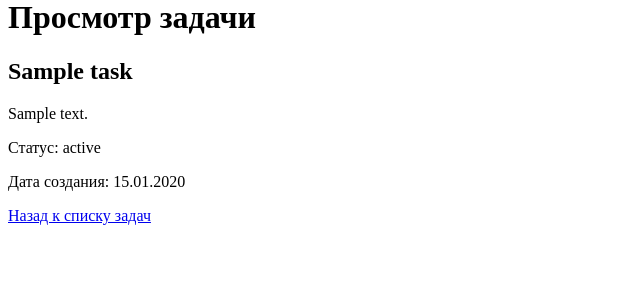
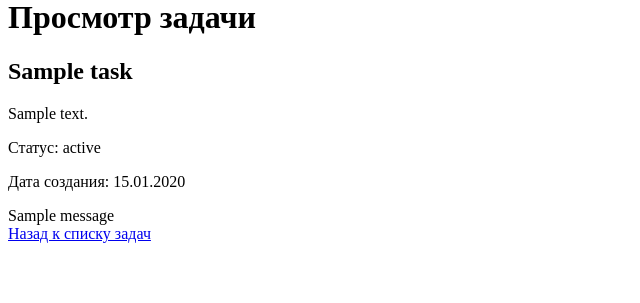
Before and after one commit to Rml-A/mlpd, a Flask app: page /view/1 in a window 1280 px wide. Shown: the part 156-459 px from the top of the page, without its empty margins (0-640 px from the left). Run offline with Flask 3, Linux system fonts and the light colour scheme; tables that the repository leaves empty hold one stand-in row (values such as "Sample post"); one stand-in notice (Sample message) is shown.

Commit message:
added flash messages

```diff
--- a/app.py
+++ b/app.py
@@ -27,9 +27,13 @@ def login():
     if form.validate_on_submit():
         user = User.query.filter_by(username=form.username.data).first()
         if user is None or not user.check_password(form.password.data):
-            flash('Invalid username or password', 'danger')
-            return redirect(url_for('login'))
+            flash('Неверное имя пользователя или пароль', 'danger')
+            return redirect(url_for('index'))
         login_user(user, remember=form.remember_me.data)
+
+        # Добавляем флэш-сообщение при успешной аутентификации
+        flash('Вы успешно вошли в систему!', 'success')
+
         return redirect(url_for('index'))
     return render_template('login.html', title='Sign In', form=form)
 
@@ -37,7 +41,7 @@ def login():
 @login_required
 def logout():
     logout_user()
-    flash('You have been logged out.', 'info')
+    flash('Вы вышли из системы.', 'info')
     return redirect(url_for('index'))
 
 
@@ -86,7 +90,7 @@ def create_task():
         new_task = Task(title=title, description=description, user_id=current_user.id, created_at=created_at)  # Передача времени создания в объект задачи
         db.session.add(new_task)
         db.session.commit()
-        flash('Task created successfully', 'success')
+        flash('Задача успешно создана', 'success')
         return redirect(url_for('index'))
     return render_template('create_task.html', form=form, datetime=datetime)
 
@@ -98,7 +102,7 @@ def delete_task(id):
         abort(404)
     db.session.delete(task_to_delete)
     db.session.commit()
-    flash('Task deleted successfully', 'success')
+    flash('Задача успешно удалена', 'success')
     return redirect(url_for('index'))
 
 
@@ -154,7 +158,7 @@ def register():
         user.set_password(form.password.data)
         db.session.add(user)
         db.session.commit()
-        flash('Congratulations, you are now a registered user!', 'success')
+        flash('Поздравляю, теперь вы зарегестрированный пользователь! Можете войдите в систему!', 'success')
         return redirect(url_for('login'))
     return render_template('register.html', title='Register', form=form)
 
--- a/models.py
+++ b/models.py
@@ -33,7 +33,6 @@ class User(UserMixin, db.Model):
     def __repr__(self):
         return f'<User {self.username}>'
 
-
     def set_password(self, password):
         self.password_hash = generate_password_hash(password)
 
--- a/templates/create_task.html
+++ b/templates/create_task.html
@@ -13,4 +13,10 @@
         <!-- Добавим скрытое поле с CSRF-токеном -->
         {{ form.csrf_token }}
     </form>
+
+    {% for message in get_flashed_messages(with_categories=true) %}
+        <div class="alert alert-{{ message[0] }}" role="alert">
+            {{ message[1] }}
+        </div>
+    {% endfor %}
 {% endblock %}
--- a/templates/edit_task.html
+++ b/templates/edit_task.html
@@ -19,4 +19,10 @@
         </select><br>
         <button type="submit">Сохранить изменения</button>
     </form>
+
+    {% for message in get_flashed_messages(with_categories=true) %}
+        <div class="alert alert-{{ message[0] }}" role="alert">
+            {{ message[1] }}
+        </div>
+    {% endfor %}
 {% endblock %}
--- a/templates/index.html
+++ b/templates/index.html
@@ -21,6 +21,12 @@
         <button type="submit">Применить фильтр</button>
     </form>
 
+    {% for message in get_flashed_messages(with_categories=true) %}
+        <div class="alert alert-{{ message[0] }}" role="alert">
+            {{ message[1] }}
+        </div>
+    {% endfor %}
+
     {% for task in tasks %}
         <div class="task">
             <h3>{{ task.title }}</h3>
--- a/templates/view_task.html
+++ b/templates/view_task.html
@@ -10,6 +10,12 @@
     <p>Дата создания: {{ task.created_at.strftime('%d.%m.%Y') }}</p>  <!-- Отображение времени создания в нужном формате -->
     <!-- Дополнительная информация о задаче, если необходимо -->
 
+    {% for message in get_flashed_messages(with_categories=true) %}
+        <div class="alert alert-{{ message[0] }}" role="alert">
+            {{ message[1] }}
+        </div>
+    {% endfor %}
+
     <a href="{{ url_for('index') }}">Назад к списку задач</a>
     <!-- Добавьте дополнительные ссылки или кнопки для других действий, если необходимо -->
 {% endblock %}
```
Also changed, not shown: templates/landing_page.html (+7 -0 lines), templates/login.html (+7 -0 lines).
